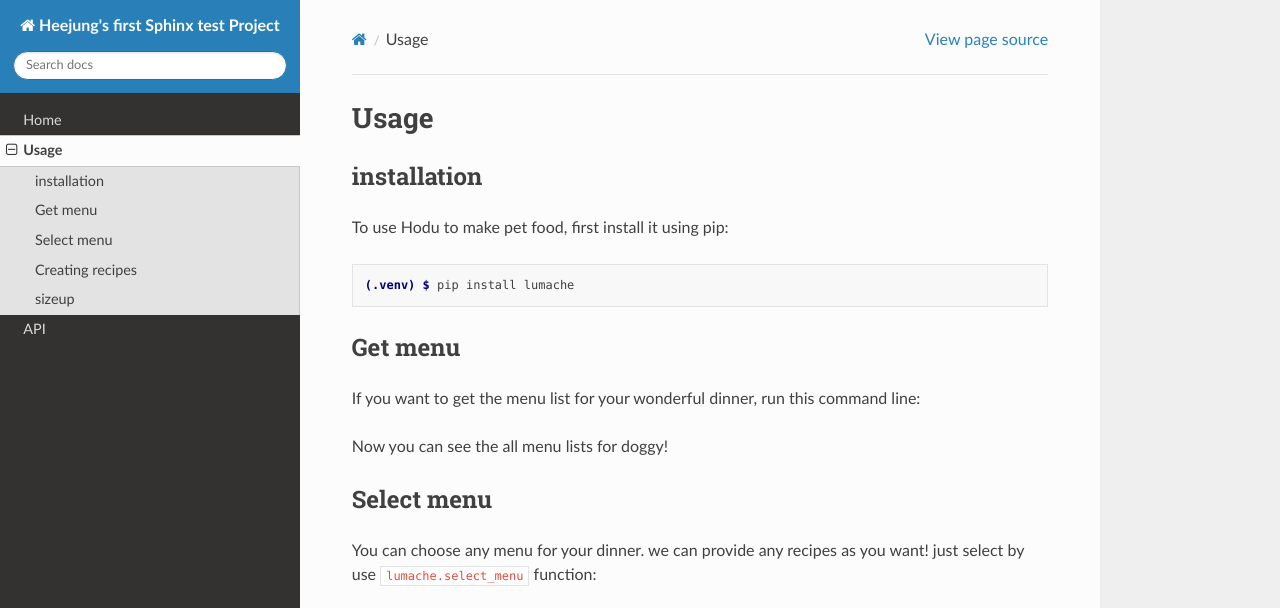
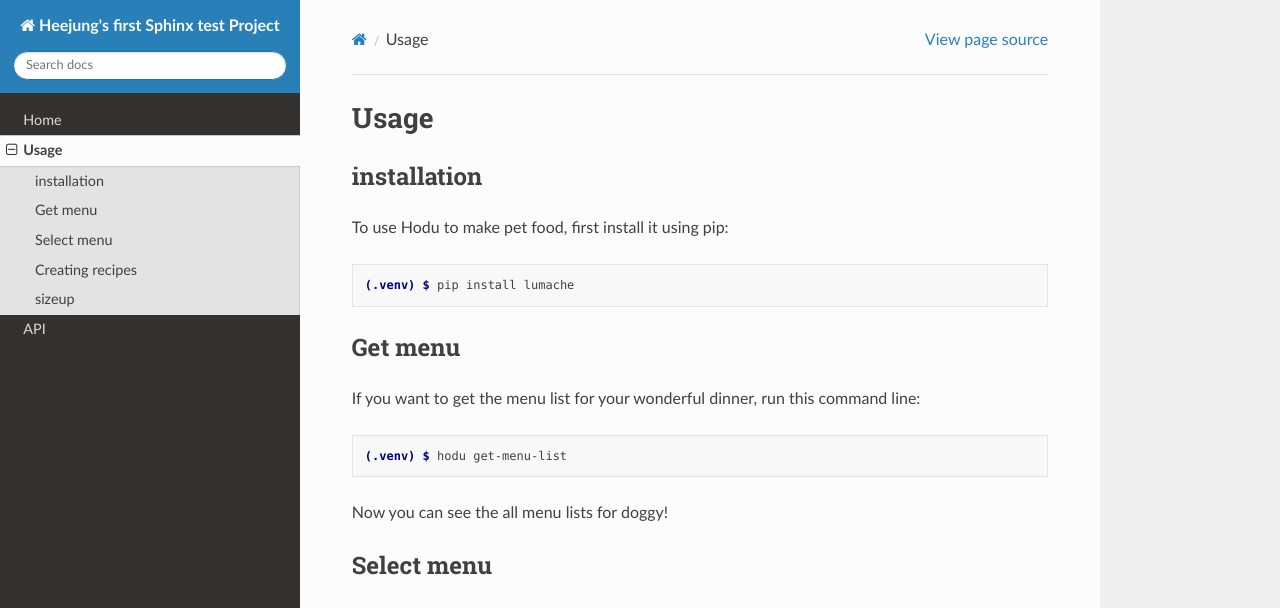
Before and after one commit to huijeong/sphinxDocs, a Sphinx documentation site: the page built from docs/usage.rst, in a window 1280 px wide and 900 px high, cut to the strip 0-608 px from the top of the window. Built offline with Sphinx 7.4.7 and the Read the Docs theme 2.0.0, drawn with Linux system fonts in a browser that asks for light colours; part of the change alters nothing that is shown.

```diff
--- a/docs/conf.py
+++ b/docs/conf.py
@@ -29,6 +29,10 @@ author = "Development part core team"
 # -- General configuration ---------------------------------------------------
 # -- General configuration
 
+import os
+import sys
+sys.path.insert(0, os.path.abspath('.'))
+
 extensions = [
     "sphinx.ext.duration",
     "sphinx.ext.doctest",
@@ -36,6 +40,7 @@ extensions = [
     "sphinx.ext.autosummary",
     "sphinx.ext.intersphinx",
 ]
+autosummary_generate = True
 
 intersphinx_mapping = {
     "rtd": ("https://docs.readthedocs.io/en/stable/", None),
--- a/docs/usage.rst
+++ b/docs/usage.rst
@@ -19,6 +19,7 @@ If you want to get the menu list for your wonderful dinner,
 run this command line:
 
 .. code-block:: console
+
    (.venv) $ hodu get-menu-list
 
 
```
